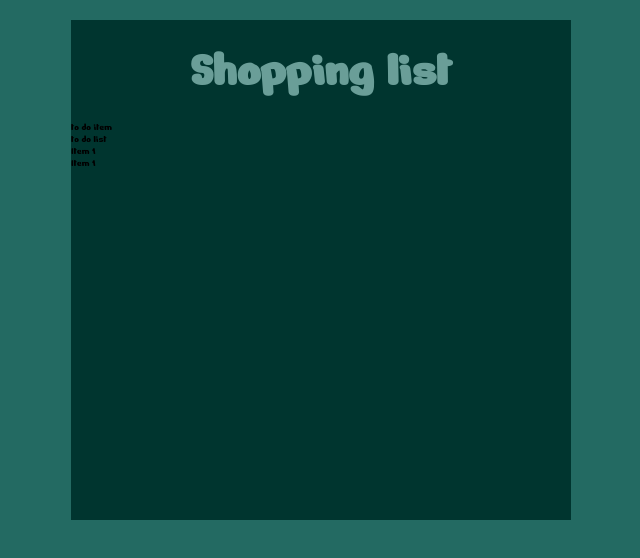
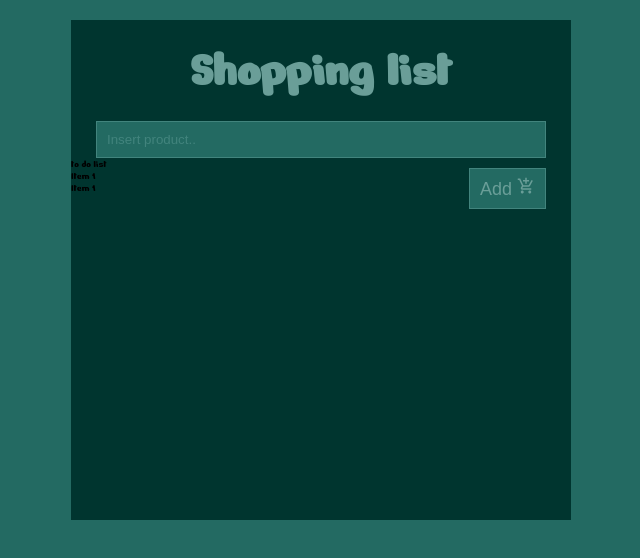
Before and after one commit to YourGuruNet/Shoping-list-React, a React (Create React App) app: page / in a window 1280 px wide. Shown: the top 558 px of the page, without its empty margins (319-959 px from the left). Built offline with nearby package versions, Linux system fonts and the light colour scheme.

Commit message:
finished ToDoInput

```diff
--- a/package.json
+++ b/package.json
@@ -8,6 +8,7 @@
     "@testing-library/user-event": "^12.3.0",
     "react": "^17.0.1",
     "react-dom": "^17.0.1",
+    "react-icons": "^4.1.0",
     "react-scripts": "4.0.1",
     "styled-components": "^5.2.1",
     "uuid": "^8.3.1",
--- a/src/App.js
+++ b/src/App.js
@@ -56,4 +56,8 @@ const Section = styled.section`
     padding: 2rem;
     color: var(--mainColor-light2);
   }
+
+  @media screen and (max-width: 400px) {
+    width: 90%;
+  }
 `;
--- a/src/components/ToDoInput.js
+++ b/src/components/ToDoInput.js
@@ -1,7 +1,64 @@
 import React, { Component } from 'react';
+import { MdAddShoppingCart } from 'react-icons/md';
 
+import styled from 'styled-components';
 export default class ToDoInput extends Component {
   render() {
-    return <div> to do item</div>;
+    const { item, handleChange, handleSubmit, editItem } = this.props;
+    return (
+      <Section>
+        <form onSubmit={handleSubmit}>
+          <input
+            value={item}
+            onChange={handleChange}
+            className='input'
+            type='text'
+            placeholder='Insert product..'
+          />
+          <button className='button' type='submit'>
+            Add <MdAddShoppingCart />
+          </button>
+        </form>
+      </Section>
+    );
   }
 }
+
+const Section = styled.div`
+  width: 90%;
+  margin: 0 auto;
+
+  .input {
+    width: 95%;
+    padding: 1rem;
+    background-color: var(--mainColor);
+    color: var(--mainColor-light2);
+    border: solid 0.1rem var(--mainColor-light);
+    :focus {
+      box-shadow: 0.5rem 0.5rem 1rem var(--mainColor-light2);
+      outline: none;
+    }
+    ::placeholder {
+      color: var(--mainColor-light);
+    }
+  }
+  .button {
+    margin: 1rem 0;
+    float: right;
+    font-size: 1.8rem;
+    padding: 0.8rem 1rem;
+    background-color: var(--mainColor);
+    border: solid 0.1rem var(--mainColor-light);
+    color: var(--mainColor-light2);
+    :hover {
+      background-color: var(--mainColor-light);
+      border: solid 0.1rem var(--mainColor-light);
+      color: var(--mainColor);
+      box-shadow: 0 0 4rem 0.5rem var(--mainColor-light2);
+    }
+    :focus {
+      box-shadow: 0 0 4rem 0.5rem var(--mainColor-light2);
+      outline: none;
+    }
+  }
+`;
```
Also changed, not shown: 2 other files (tests, documents, lock files or other folders).
